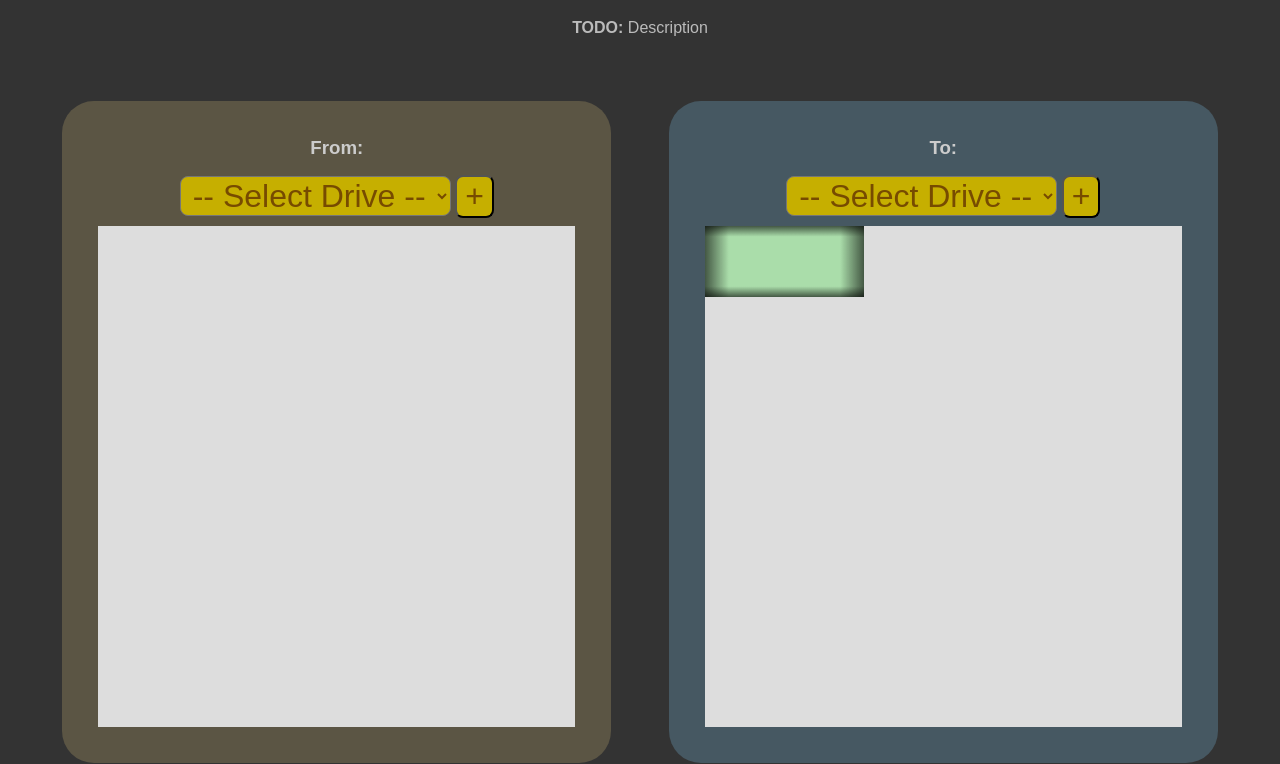
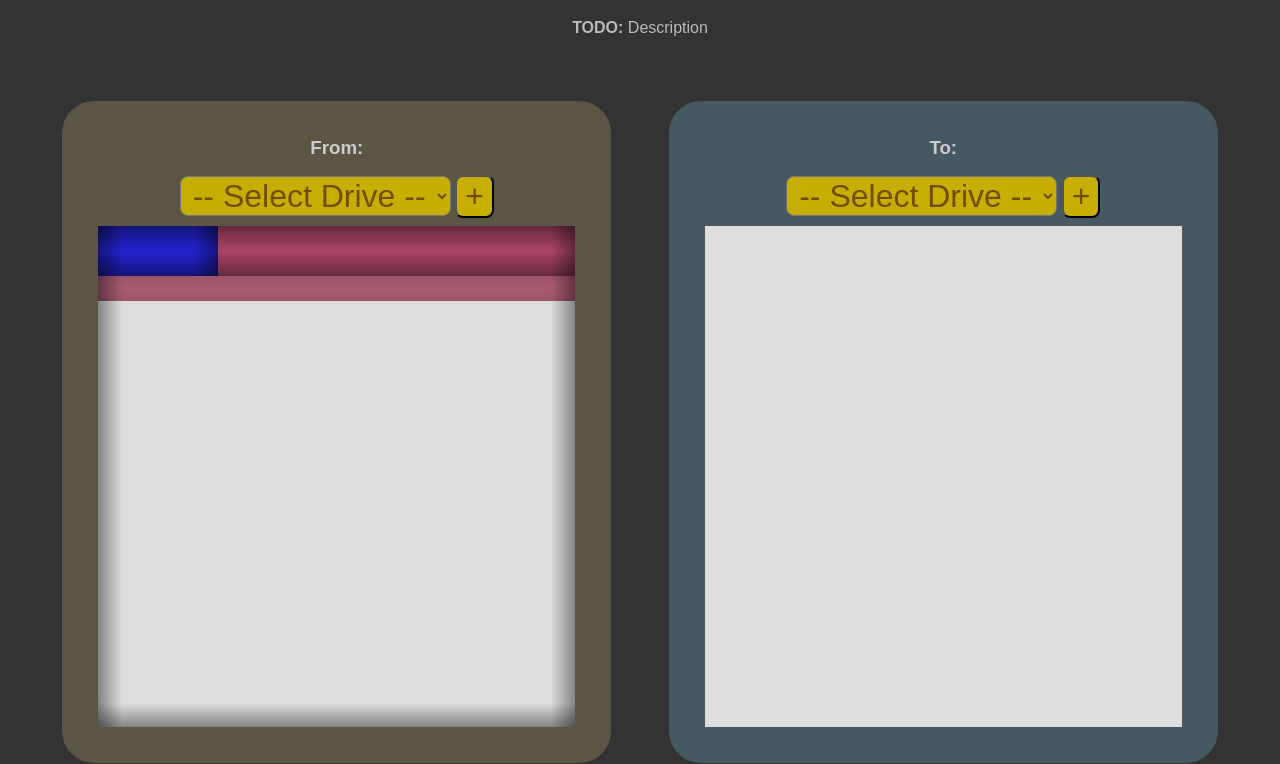
Before and after one commit to snake-biscuits/PartitionDB, a plain HTML site: page assets/index.html in a window 1280 px wide. Shown: the part 61-825 px from the top of the page. Drawn offline with Linux system fonts and the light colour scheme.

Commit message:
dynamic WinDirStat-like visualiser

```diff
--- a/assets/index.html
+++ b/assets/index.html
@@ -6,7 +6,7 @@
     <script src="script.js" type="application/javascript"></script>
     <title>PartitionDB</title>
   </head>
-  <body>
+  <body onload="main();">
     <header>
       <h1>PartitionDB</h1>
       <p><b>TODO:</b> Description</p>
@@ -36,8 +36,7 @@
             </select>
             <button>+</button>
           </div>
-          <div class="drive" style="grid-template-rows: repeat(7, 1fr); grid-template-columns: repeat(3, 1fr);">
-            <div style="grid-column: 1; grid-row: 1;"></div>
+          <div class="drive">
           </div>
         </div>
       </div>
--- a/assets/script.js
+++ b/assets/script.js
@@ -1,4 +1,136 @@
-// TODO:
-// -- Drive & Folder Classes
-// -- save / load from .json
-// -- update UI
+// TODO: global drive list (top-level DataAreas)
+// TODO: load from & save to JSON
+
+
+// TODO: mirror console.log etc. to <code id="log"></code>
+// -- console.assert(cond, msg)
+// -- if not cond: log.append(msg)
+
+// TODO: use a polar colour space like Oklch
+// TODO: hue shift a given base colour within a limited arc
+// might need to use a class for hex -> rgb -> polar
+// NOTE: stock JS has no int -> padded hex
+// -- (123).toString(16) & parseInt("ABC", 16) only
+// TODO: use python colorsys as reference
+// -- /usr/lib/python3.13/colorsys.py
+function random_colour() {
+  let hex = "0123456789ABCDEF";
+  let out = ["#"];
+  for (var i = 0; i < 3; i++) {
+    out.push(hex[Math.floor(Math.random() * 16.5)])
+  }
+  return out.join("");
+}
+
+
+class DataArea {  // drive / file / folder
+  constructor(label, size) {
+    this.label = label;
+    this.size = size;
+    this.children = [];
+  }
+
+  // TODO: index children by label
+  // TODO: child grid-column / row (might be irrelevant)
+  // TODO: drive <div> rect area matching drive capacity
+
+  get used_size() {
+    let sizes = this.children.map((c) => c.size);
+    return sizes.reduce((a, b) => a + b, 0);
+  }
+
+  get free_size() {  // unmapped by children
+    return this.size - this.used_size;
+  }
+
+  alloc(label, size) {
+    if (this.free_size >= size) {
+      this.children.push(new DataArea(label, size));
+    } else {
+      console.error(`${size} > ${this.free_size}`)
+    }
+    return this;  // allow chaining
+  }
+
+  free(label) {
+    this.children = this.children.filter((c) => c.label != label);
+  }
+
+  child(label) {
+    for (const c of this.children) {
+      if (c.label == label) {
+        return c;
+      }
+    }
+  }
+
+  xpath(path) {
+    let out = this;
+    for (const label of path.split("/")) {
+      out = out.child(label);
+    }
+    return out;
+  }
+
+  // TODO: tree view
+  // TODO: on click "select" callback
+
+  // WinDirStat visualiser
+  style(depth = 0) {
+    // grid layout
+    let axes = ["row", "column"]
+    let axis = axes[depth % 2]
+    let out = [`grid-template-${axis}s:`];
+    let sizes = this.children.map(({ size }) => size);
+    sizes.push(this.free_size)
+    for (const size of sizes) { out.push(`${size}fr`); }
+    let colour;
+    if (depth > 0) {
+      colour = random_colour();
+    } else {
+      colour = "#DDD";
+    }
+    let background = [
+      `linear-gradient(0deg in oklch, ${colour}, ${colour})`,
+      "linear-gradient(to left,   #999, transparent 1.5rem)",
+      "linear-gradient(to right,  #999, transparent 1.5rem)",
+      "linear-gradient(to top,    #999, transparent 1.5rem)",
+      "linear-gradient(to bottom, #999, transparent 1.5rem)"];
+    return out.join(" ") + ";" + ` background: ${background.join(", ")};`;
+  }
+
+  as_html_wds(depth = 0) {
+    /* WinDirStat blocks */
+    let div = document.createElement("div");
+    // TODO: xpath id
+    div.setAttribute("class", "data-area");
+    div.setAttribute("style", this.style(depth));
+    for (const c of this.children) {
+      div.appendChild(c.as_html_wds(depth + 1));
+    }
+    div.appendChild(document.createElement("div"));  // misc
+    return div;
+  }
+}
+
+
+// TODO: collapsible list tree of drive contents
+// -- and controls to map sub-folders / files
+
+// TODO: update UI based on drive selection
+// TODO: user controls to map drive contents
+
+// TODO: copy from.drive(path) -> to.drive(path)
+
+
+function main() {
+  // test data
+  let drive_a = new DataArea("A:/", 200)
+    .alloc("foo", 20)
+    .alloc("bar", 10);
+  drive_a.child("foo").alloc("rhubarb", 5);
+
+  // TODO: wire up to <select>
+  let drive_div = document.querySelector(".from > .drive");
+  drive_div.appendChild(drive_a.as_html_wds());
+}
--- a/assets/style.css
+++ b/assets/style.css
@@ -75,14 +75,9 @@ select, ::picker(select) { appearance: base-select; }
   background-color: #DDD;
 }
 
-.drive > div {
-  background:
-    linear-gradient(0deg, #ADA, #ADA),  /* base colour */
-    linear-gradient(to left,   #666, transparent 15%),
-    linear-gradient(to right,  #666, transparent 15%),
-    linear-gradient(to top,    #666, transparent 15%),
-    linear-gradient(to bottom, #666, transparent 15%);
+.data-area {
   background-blend-mode: multiply;
+  display: grid;
 }
 
 /* log */
```
